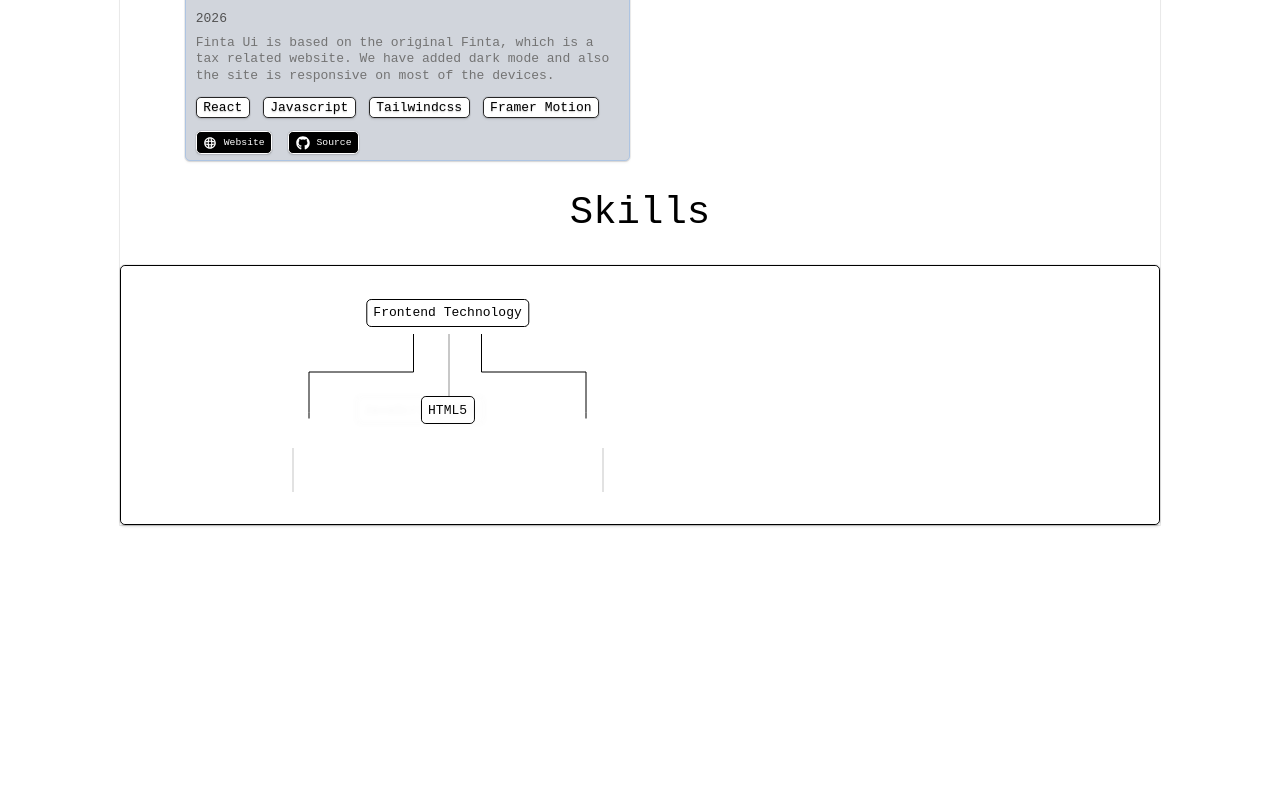
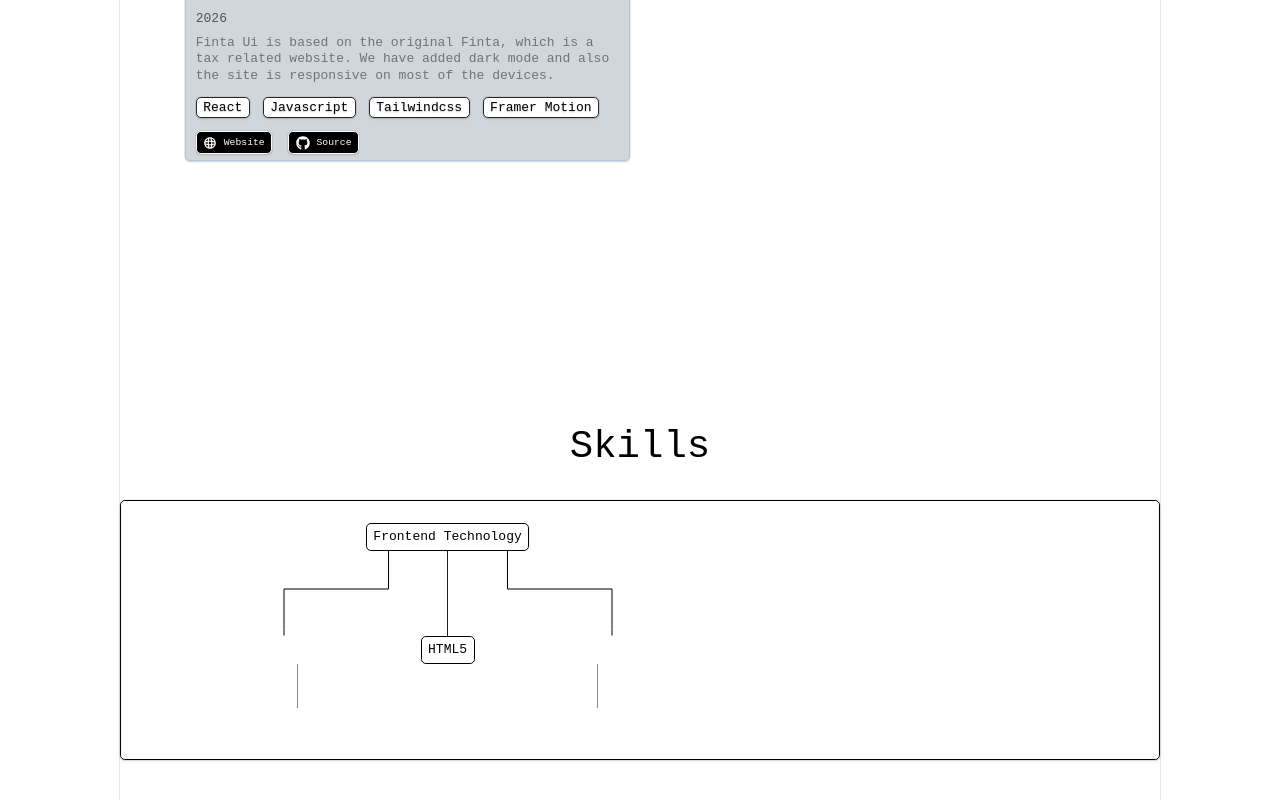
Before and after one commit to Evolver-3/ashusingh-portfolio, a React (Vite) app: page / in a window 1280 px wide. Shown: the part 612-1412 px from the top of the page. Before the commit the page ends 1170 px from the top, so only its background shows below. Built offline with nearby package versions, Linux system fonts and the light colour scheme.

Commit message:
this is way better with grid and flex instead of absolute

```diff
--- a/src/Components/Skills.jsx
+++ b/src/Components/Skills.jsx
@@ -7,7 +7,7 @@ const Skills = () => {
 
   const [scope,animate]=useAnimate()
 
-  const isInView=useInView(scope)
+  const isInView=useInView(scope,{margin:"100px"})
 
   const spring = {
   type: "spring",
@@ -19,9 +19,9 @@ const Skills = () => {
   const AnimationTree=async()=>{
     await animate(".first",{opacity:1,filter:"blur(0px)",y:0},{delay:0.3,...spring})
 
-  await new Promise(resolve => setTimeout(resolve, 100))
 
-    await animate(".secOne",{opacity:1,filter:"blur(0px)",y:0},spring)
+
+    await animate(".secOne",{opacity:1,filter:"blur(0px)",y:0},{delay:0.3,...spring})
 
     await Promise.all([
     animate(".secTwo",{opacity:1,filter:"blur(0px)",x:0},spring),
@@ -29,10 +29,10 @@ const Skills = () => {
     animate(".secThree",{opacity:1,filter:"blur(0px)",x:0},spring)
     ])
 
-    await new Promise(resolve => setTimeout(resolve, 100))
+
 
     await Promise.all([
-    animate(".thirdOne",{opacity:1,filter:"blur(0px)",y:0},spring),
+    animate(".thirdOne",{opacity:1,filter:"blur(0px)",y:0},{delay:0.3,...spring}),
 
     animate(".thirdTwo",{opacity:1,filter:"blur(0px)",y:0},spring)
     ])
@@ -41,15 +41,22 @@ const Skills = () => {
 
   useEffect(()=>{
 
-    if(!isInView) return
+    if(isInView){
+      AnimationTree()
+    }else{
+        animate(".first", {opacity:0, y:-40})
+        animate(".secOne", {opacity:0, y:-35})
+        animate(".secTwo", {opacity:0, x:120})
+        animate(".secThree", {opacity:0, x:-150})
+        animate(".thirdOne", {opacity:0, y:-100})
+        animate(".thirdTwo", {opacity:0, y:-100})
 
-      AnimationTree()
-
+    }
   },[isInView])
 
 
   return (
-  <div className='w-full flex flex-col items-center justify-center my-10 '>
+  <div className='w-full flex flex-col items-center justify-center my-10 h-screen'>
     <h2 className='relative text-5xl text-foreground   '>Skills
     </h2>
 
@@ -58,55 +65,54 @@ const Skills = () => {
      >
 
       <motion.div
-      className='relative md:w-1/2'>
+      className=' md:w-1/2 flex flex-col items-center justify-center py-10'>
 
 
-        <SmallItem data={"Frontend Technology"} className='absolute top-10 left-1/2 -translate-x-1/2 first'
+        <SmallItem data={"Frontend Technology"} className=' first'
         initial={{opacity:0,filter:"blur(3px)"}}
         initialPosition={{y:-40}}/>
 
-        {/* <svg className='absolute top-17 left-1/3 -translate-x-1/2' width="104" height="90" viewBox="0 10 91 51" fill="none" xmlns="http://www.w3.org/2000/svg">
-        <path d="M90 0V34.5H0.5V71" stroke="black"/>
-        </svg> */}
-
-        <svg className='absolute top-[68px] left-1/3 -translate-x-1/2 rotate-y-180' width="106" height="85" viewBox="0 0 106 85" fill="none" xmlns="http://www.w3.org/2000/svg">
-        <path d="M0.5 0V38H105V78.5V84.5" stroke="black"/>
+        <div className='flex gap-1 sm:gap-18 '>
+          <svg className=' rotate-y-180 text-foreground' width="106" height="85" viewBox="0 0 106 85" fill="none" xmlns="http://www.w3.org/2000/svg">
+        <path d="M0.5 0V38H105V78.5V84.5" stroke="currentColor"/>
         </svg>
 
+        <svg className=' text-foreground' width="1" height="85" viewBox="0 0 1 96" fill="none" xmlns="http://www.w3.org/2000/svg"><path d="M0.5 0V96" stroke="currentColor"/></svg>
 
-        <SmallItem data={"JavaScript"} className='absolute top-40 left-[10%] secTwo'
+        <svg className=' text-foreground' width="106" height="85" viewBox="0 0 106 85" fill="none" xmlns="http://www.w3.org/2000/svg">
+        <path d="M0.5 0V38H105V78.5V84.5" stroke="currentColor"/>
+        </svg>
+        </div>
+
+        <div className='grid grid-cols-3 gap-2 sm:gap-20 place-items-center'>
+        <SmallItem data={"JavaScript"} className='secTwo'
         initial={{opacity:0,filter:"blur(3px)"}}
         initialPosition={{x:120}}/>
 
-        <svg className='absolute top-[68px] left-1/2 translate-x-1/2' width="1" height="82" viewBox="0 0 1 96" fill="none" xmlns="http://www.w3.org/2000/svg"><path d="M0.5 0V96" stroke="black"/></svg>
-
-
-
-
-        <SmallItem data={"HTML5"}  className='absolute top-40 left-1/2 -translate-x-1/2 secOne'
+        <SmallItem data={"HTML5"}  className='secOne'
         initial={{opacity:0,filter:"blur(3px)"}}
         initialPosition={{y:-35}}/>
 
-      <svg className='absolute top-[68px] right-1/3 translate-x-1/2' width="106" height="85" viewBox="0 0 106 85" fill="none" xmlns="http://www.w3.org/2000/svg">
-      <path d="M0.5 0V38H105V78.5V84.5" stroke="black"/>
-      </svg>
-
-
-        <SmallItem data={'CSS3'} className='absolute top-40 right-[15%] secThree'
+        <SmallItem data={'CSS3'} className='secThree'
         initial={{opacity:0,filter:"blur(3px)"}}
         initialPosition={{x:-150}}/>
+        </div>
 
-        <svg className='absolute top-[182px] right-1/5  translate-x-1/2' width="1" height="44" viewBox="0 0 1 96" fill="none" xmlns="http://www.w3.org/2000/svg"><path d="M0.5 0V96" stroke="black"/></svg>
+        <div className='grid grid-cols-2 gap-58 sm:gap-92'>
+          <svg className='text-foreground' width="1" height="44" viewBox="0 0 1 96" fill="none" xmlns="http://www.w3.org/2000/svg"><path d="M0.5 0V96" stroke="currentColor"/></svg>
 
-        <SmallItem data={"React"}  className='absolute top-60 left-[15%]  thirdOne'
+        <svg className='text-foreground' width="1" height="44" viewBox="0 0 1 96" fill="none" xmlns="http://www.w3.org/2000/svg"><path d="M0.5 0V96" stroke="currentColor"/></svg>
+        </div>
+
+        <div className='grid grid-cols-2 gap-16 sm:gap-49 place-items-start'>
+          <SmallItem data={"React"}  className='thirdOne'
         initial={{opacity:0,filter:"blur(3px)"}}
         initialPosition={{y:-100}}/>
 
-        <svg className='absolute top-[182px] left-1/5 translate-x-1/2' width="1" height="44" viewBox="0 0 1 96" fill="none" xmlns="http://www.w3.org/2000/svg"><path d="M0.5 0V96" stroke="black"/></svg>
-
-        <SmallItem data={'Tailwind CSS'}  className='absolute top-60 right-[5%] thirdTwo'
+        <SmallItem data={'Tailwind CSS'}  className='thirdTwo'
         initial={{opacity:0,filter:"blur(3px)"}}
         initialPosition={{y:-100}}/>
+        </div>
 
       </motion.div>
 
@@ -136,7 +142,7 @@ const SmallItem=({data,className,initialPosition})=>{
     initial={{
       opacity:0,
       filter:"blur(3px)",
-      ...initialPosition
+      ...(initialPosition || {})
     }}>
       <CharAnimate text={data}/>
     </motion.div>
```
